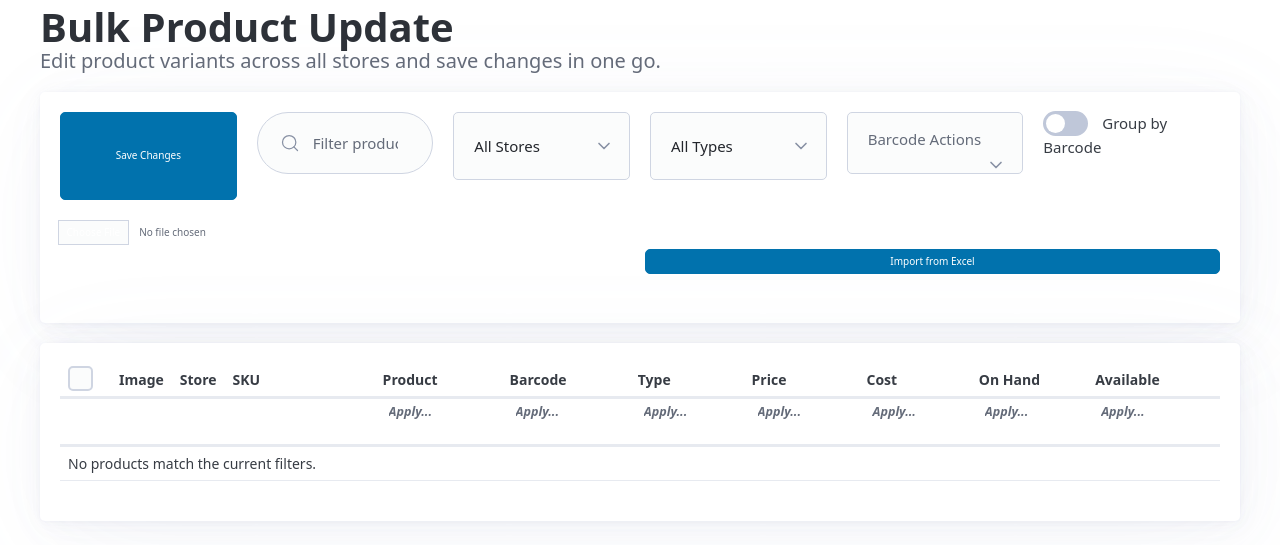
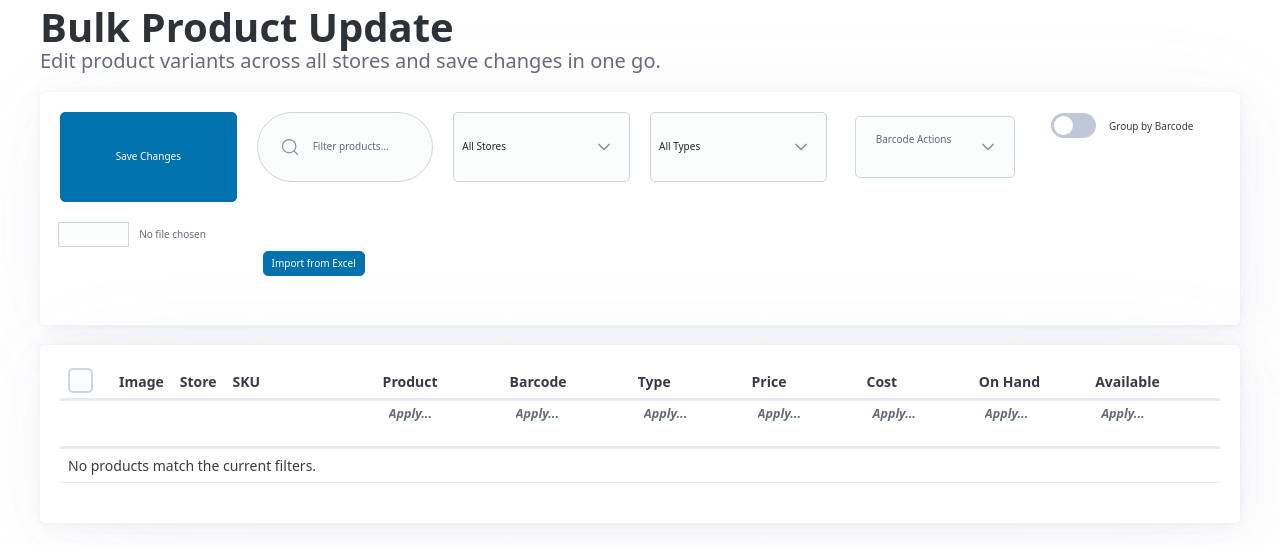
Before and after one commit to cata2lin/Inventroy, a FastAPI app: page /bulk-update in a window 1280 px wide. Shown: the part 95-640 px from the top of the page. Run offline with FastAPI, Linux system fonts and the light colour scheme; data that the repository does not hold is empty; some libraries are stand-ins or nearby versions.

Commit message:
doamne ajuta

```diff
--- a/static/bulk_update.html
+++ b/static/bulk_update.html
@@ -27,7 +27,7 @@
         </hgroup>
 
         <article class="bulk-update-controls">
-            <div class="grid">
+            <div class="grid compact-controls">
                 <button id="save-changes-btn" class="bulk-update-action-btn" aria-busy="false">Save Changes</button>
                 <input type="search" id="search-input" placeholder="Filter products...">
                 <select id="store-filter">
--- a/static/css/style.css
+++ b/static/css/style.css
@@ -115,14 +115,16 @@ th[data-sort-by].desc::after { content: '▼'; }
 
 /* --- Bulk Update Page Specific Styles --- */
 
-/* MODIFIED: Control filters are now 25% smaller */
-.bulk-update-controls .grid > * {
-    font-size: 0.75rem; /* Approx 25% smaller than base */
+/* MODIFIED: Top controls are now 50% smaller */
+.bulk-update-controls .compact-controls > * {
+    font-size: 0.5rem; /* Approx 50% smaller */
+    padding: 0.2rem 0.4rem;
+    height: auto;
 }
 
-/* MODIFIED: Main action buttons are now 50% smaller */
+/* MODIFIED: Main action buttons are also 50% smaller */
 .bulk-update-controls .bulk-update-action-btn {
-    font-size: 0.5rem; /* Approx 50% smaller */
+    font-size: 0.5rem;
     padding: 0.2rem 0.4rem;
     height: auto;
 }
@@ -130,14 +132,16 @@ th[data-sort-by].desc::after { content: '▼'; }
 /* MODIFIED: Grouping and styling for the import controls */
 .import-controls {
     display: grid;
-    grid-template-columns: 1fr 1fr;
+    grid-template-columns: auto auto; /* Aligns button next to file input */
     gap: 0.5rem;
     margin-top: 1rem;
     align-items: center;
+    justify-content: start; /* Prevents stretching */
 }
 .import-controls input[type="file"] {
-    font-size: 0.5rem; /* Match button size */
+    font-size: 0.5rem;
     padding: 0;
+    width: auto; /* Shrinks to content */
 }
 .import-controls input[type="file"]::file-selector-button {
     font-size: 1em;
@@ -150,23 +154,22 @@ th[data-sort-by].desc::after { content: '▼'; }
     margin-right: 10px;
 }
 
-/* MODIFIED: Table text is now 30% smaller */
+/* MODIFIED: Table text and height are now 30% smaller */
 .bulk-update-table {
     font-size: 70%;
     table-layout: auto;
     width: 100%;
 }
 .bulk-update-table td, .bulk-update-table th {
-    /* MODIFIED: Row height is now max 35px */
     height: 35px;
     max-height: 35px;
     padding: 0.1rem 0.4rem;
     vertical-align: middle;
 }
 
-/* MODIFIED: Column width adjustments */
-.bulk-update-table th:nth-child(2), .bulk-update-table td:nth-child(2) { width: 30px; } /* Image column */
-.bulk-update-table th:nth-child(4), .bulk-update-table td:nth-child(4) { width: 150px; } /* SKU column */
+/* Column width adjustments */
+.bulk-update-table th:nth-child(2), .bulk-update-table td:nth-child(2) { width: 30px; }
+.bulk-update-table th:nth-child(4), .bulk-update-table td:nth-child(4) { width: 150px; }
 
 .bulk-update-table img {
     width: 25px;
```
